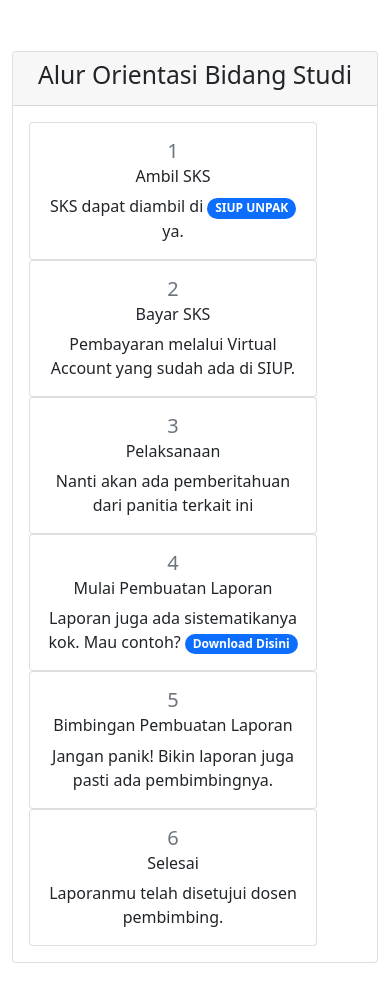
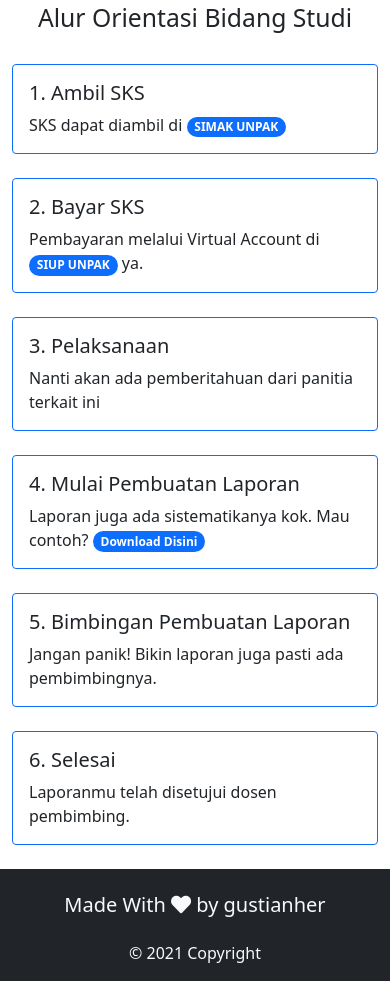
Before and after one commit to gustianh/komti, a plain HTML site: page obs.html in a window 390 px wide. Shown: the part 4867-5851 px from the top of the page. Drawn offline with nearby package versions, Linux system fonts and the light colour scheme.

Commit message:
change : alur OBS into responsive card

```diff
--- a/obs.html
+++ b/obs.html
@@ -1,12 +1,14 @@
 <!doctype html>
 <html lang="en">
+
 <head>
     <!-- Required meta tags -->
     <meta charset="utf-8">
     <meta name="viewport" content="width=device-width, initial-scale=1">
 
     <!-- Bootstrap CSS -->
-    <link href="https://cdn.jsdelivr.net/npm/bootstrap@5.0.2/dist/css/bootstrap.min.css" rel="stylesheet" integrity="sha384-EVSTQN3/azprG1Anm3QDgpJLIm9Nao0Yz1ztcQTwFspd3yD65VohhpuuCOmLASjC" crossorigin="anonymous">
+    <link href="https://cdn.jsdelivr.net/npm/bootstrap@5.0.2/dist/css/bootstrap.min.css" rel="stylesheet"
+        integrity="sha384-EVSTQN3/azprG1Anm3QDgpJLIm9Nao0Yz1ztcQTwFspd3yD65VohhpuuCOmLASjC" crossorigin="anonymous">
 
     <!--Font Awesome-->
     <link href="/assets/font-awesome/css/all.css" rel="stylesheet">
@@ -20,6 +22,7 @@
 
     <title>OBS</title>
 </head>
+
 <body>
     <!--Nav Bar-->
     <nav class="navbar navbar-expand-lg navbar-light bg-light text-light py-3">
@@ -197,12 +200,13 @@
                 <p class="lead">
                     Orientasi Bidang Studi dilaksanakan secara daring dengan instansi berasal daring
                     <strong>Badan Pengkajian dan Penerapan Teknologi</strong>. Proses pelaksanaanya seperti
-                seminar, diisi materi mengenai instansi dan membahas topik tentang <strong>Natural Language Processing (NLP)</strong>.
+                    seminar, diisi materi mengenai instansi dan membahas topik tentang <strong>Natural Language
+                        Processing (NLP)</strong>.
                 </p>
             </div>
             <div class="col-10 col-sm-8 col-lg-6">
-            <img src="images/social-distancing.png" class="d-block mx-lg-auto img-fluid"
-                alt="Bootstrap Themes" width="700" height="500" loading="lazy">
+                <img src="images/social-distancing.png" class="d-block mx-lg-auto img-fluid" alt="Bootstrap Themes"
+                    width="700" height="500" loading="lazy">
             </div>
         </div>
     </div>
@@ -288,99 +292,81 @@
     </div>
     <!--Penutup Deskripsi Alur OBS-->
 
-
-<div class="container my-5">
-<!--Card-->
-<div class="card text-center">
-    <div class="card-header">
-        <h2>Alur Orientasi Bidang Studi</h2>
-    </div>
+    <!--Pembuka Alur OBS-->
+    <div class="container">
+        <h2 class="text-center">Alur Orientasi Bidang Studi</h2>
+        <br>
+        <div class="row row-cols-1 row-cols-md-3 g-4">
+            <div class="col">
+                <div class="card border-primary">
                     <div class="card-body">
-        <div class="row align-items-center">
-            <div class="col">
-                <!--Konten-->
-                <div class="card" style="width: 18rem;">
-                    <div class="card-body">
-                        <h5 class="card-title text-muted">1</h5>
-                        <h6 class="card-subtitle mb-2">Ambil SKS</h6>
-                        <p class="card-text"> SKS dapat diambil di
-                            <a href="https://siup.unpak.ac.id/Login">
-                                <span class="badge rounded-pill bg-primary">SIUP UNPAK</span>
-                            </a> ya.</p>
+                        <h5 class="card-title">1. Ambil SKS</h5>
+                        <p class="card-text">
+                            SKS dapat diambil di
+                            <a href="https://simak.unpak.ac.id/">
+                                <span class="badge rounded-pill bg-primary">SIMAK UNPAK</span>
+                            </a></p>
                     </div>
                 </div>
-                <!--Konten-->
             </div>
             <div class="col">
-                <!--Konten-->
-                <div class="card" style="width: 18rem;">
+                <div class="card border-primary">
                     <div class="card-body">
-                        <h5 class="card-title text-muted">2</h5>
-                        <h6 class="card-subtitle mb-2">Bayar SKS</h6>
-                        <p class="card-text">Pembayaran melalui Virtual Account yang sudah ada di SIUP.</p>
+                        <h5 class="card-title">2. Bayar SKS</h5>
+                        <p class="card-text">
+                            Pembayaran melalui Virtual Account di
+                            <a href="https://siup.unpak.ac.id/"> <span class="badge rounded-pill bg-primary">SIUP
+                                    UNPAK</span></a>
+                            ya.
+                        </p>
                     </div>
                 </div>
-                <!--Konten-->
             </div>
             <div class="col">
-                <!--Konten-->
-                <div class="card" style="width: 18rem;">
+                <div class="card border-primary">
                     <div class="card-body">
-                        <h5 class="card-title text-muted">3</h5>
-                        <h6 class="card-subtitle mb-2">Pelaksanaan</h6>
+                        <h5 class="card-title">3. Pelaksanaan</h5>
                         <p class="card-text">Nanti akan ada pemberitahuan dari panitia terkait ini</p>
                     </div>
                 </div>
-                <!--Konten-->
-            </div>
-        </div>
-        <div class="row align-items-center">
-            <div class="col">
-                <!--Konten-->
-                <div class="card" style="width: 18rem;">
-                    <div class="card-body">
-                        <h5 class="card-title text-muted">4</h5>
-                        <h6 class="card-subtitle mb-2">Mulai Pembuatan Laporan</h6>
-                        <p class="card-text">Laporan juga ada sistematikanya kok. Mau contoh?
-                            <a href="#">
-                                <span class="badge rounded-pill bg-primary">Download Disini</span>
-                            </a>
-                        </p>
-                    </div>
-                </div>
-                <!--Konten-->
             </div>
             <div class="col">
-                <!--Konten-->
-                <div class="card" style="width: 18rem;">
+                <div class="card border-primary">
                     <div class="card-body">
-                        <h5 class="card-title text-muted">5</h5>
-                        <h6 class="card-subtitle mb-2">Bimbingan Pembuatan Laporan</h6>
-                        <p class="card-text">Jangan panik! Bikin laporan juga pasti ada pembimbingnya.
-                        </p>
-                    </div>
-                </div>
-                <!--Konten-->
-            </div>
-            <div class="col">
-                <!--Konten-->
-                <div class="card" style="width: 18rem;">
-                    <div class="card-body">
-                        <h5 class="card-title text-muted">6</h5>
-                        <h6 class="card-subtitle mb-2">Selesai</h6>
-                        <p class="card-text">Laporanmu telah disetujui dosen pembimbing.
-                        </p>
-                    </div>
-                </div>
-                <!--Konten-->
+                        <h5 class="card-title">4. Mulai Pembuatan Laporan </h5>
+                        <p class="card-text">Laporan juga ada sistematikanya kok. Mau contoh?
+                            <a href="https://bit.ly/3jhQQ0i">
+                                <span class="badge rounded-pill bg-primary">Download Disini</span>
+                            </a></p>
                     </div>
                 </div>
             </div>
-<!--Card-->
+            <div class="col">
+                <div class="card border-primary">
+                    <div class="card-body">
+                        <h5 class="card-title">5. Bimbingan Pembuatan Laporan</h5>
+                        <p class="card-text">Jangan panik! Bikin laporan juga pasti ada pembimbingnya.</p>
+                    </div>
+                </div>
+            </div>
+            <div class="col">
+                <div class="card border-primary">
+                    <div class="card-body">
+                        <h5 class="card-title">6. Selesai</h5>
+                        <p class="card-text">Laporanmu telah disetujui dosen pembimbing.</p>
+                    </div>
+                </div>
+            </div>
+        </div>
+    </div>
+
+
     </div>
 
     </div>
     </div>
+
+    <br>
 
     <!-- Footer -->
     <footer class="bg-dark page-footer font-small blue pt-4 text-light">
@@ -388,7 +374,7 @@
         <!-- Footer Links -->
         <div class="container-fluid text-center text-md-left">
 
-<h5>Made With   <i class="fas fa-heart"></i> by gustianher</h5>
+            <h5>Made With <i class="fas fa-heart"></i> by gustianher</h5>
 
         </div>
         <!-- Footer Links -->
@@ -404,7 +390,9 @@
     <!-- Optional JavaScript; choose one of the two! -->
 
     <!-- Option 1: Bootstrap Bundle with Popper -->
-    <script src="https://cdn.jsdelivr.net/npm/bootstrap@5.0.2/dist/js/bootstrap.bundle.min.js" integrity="sha384-MrcW6ZMFYlzcLA8Nl+NtUVF0sA7MsXsP1UyJoMp4YLEuNSfAP+JcXn/tWtIaxVXM" crossorigin="anonymous"></script>
+    <script src="https://cdn.jsdelivr.net/npm/bootstrap@5.0.2/dist/js/bootstrap.bundle.min.js"
+        integrity="sha384-MrcW6ZMFYlzcLA8Nl+NtUVF0sA7MsXsP1UyJoMp4YLEuNSfAP+JcXn/tWtIaxVXM" crossorigin="anonymous">
+    </script>
 
     <!-- Option 2: Separate Popper and Bootstrap JS -->
     <!--
@@ -412,4 +400,5 @@
     <script src="https://cdn.jsdelivr.net/npm/bootstrap@5.0.2/dist/js/bootstrap.min.js" integrity="sha384-cVKIPhGWiC2Al4u+LWgxfKTRIcfu0JTxR+EQDz/bgldoEyl4H0zUF0QKbrJ0EcQF" crossorigin="anonymous"></script>
     -->
 </body>
+
 </html>
```
Lines whose indentation alone changed are shown as unchanged.
